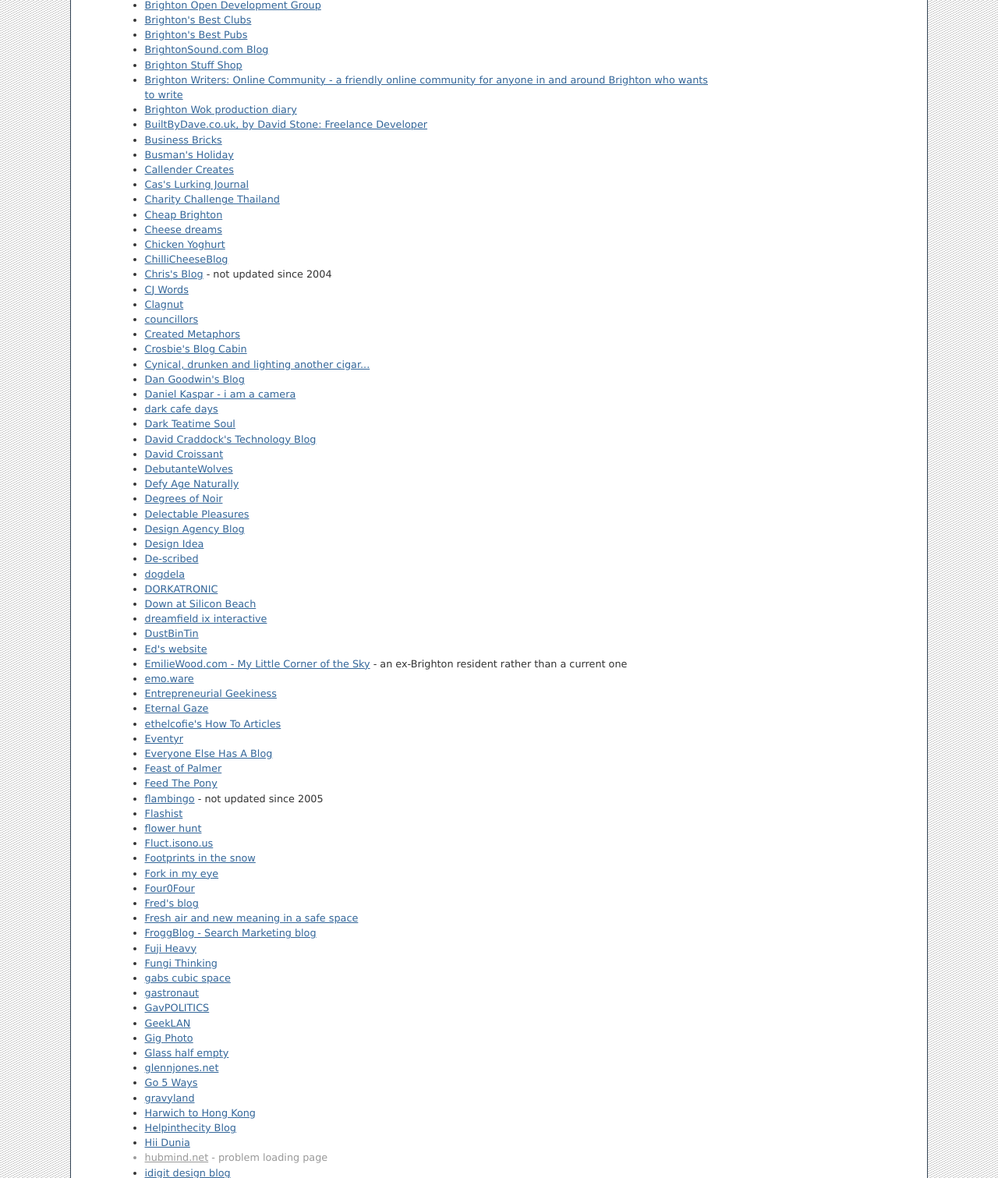
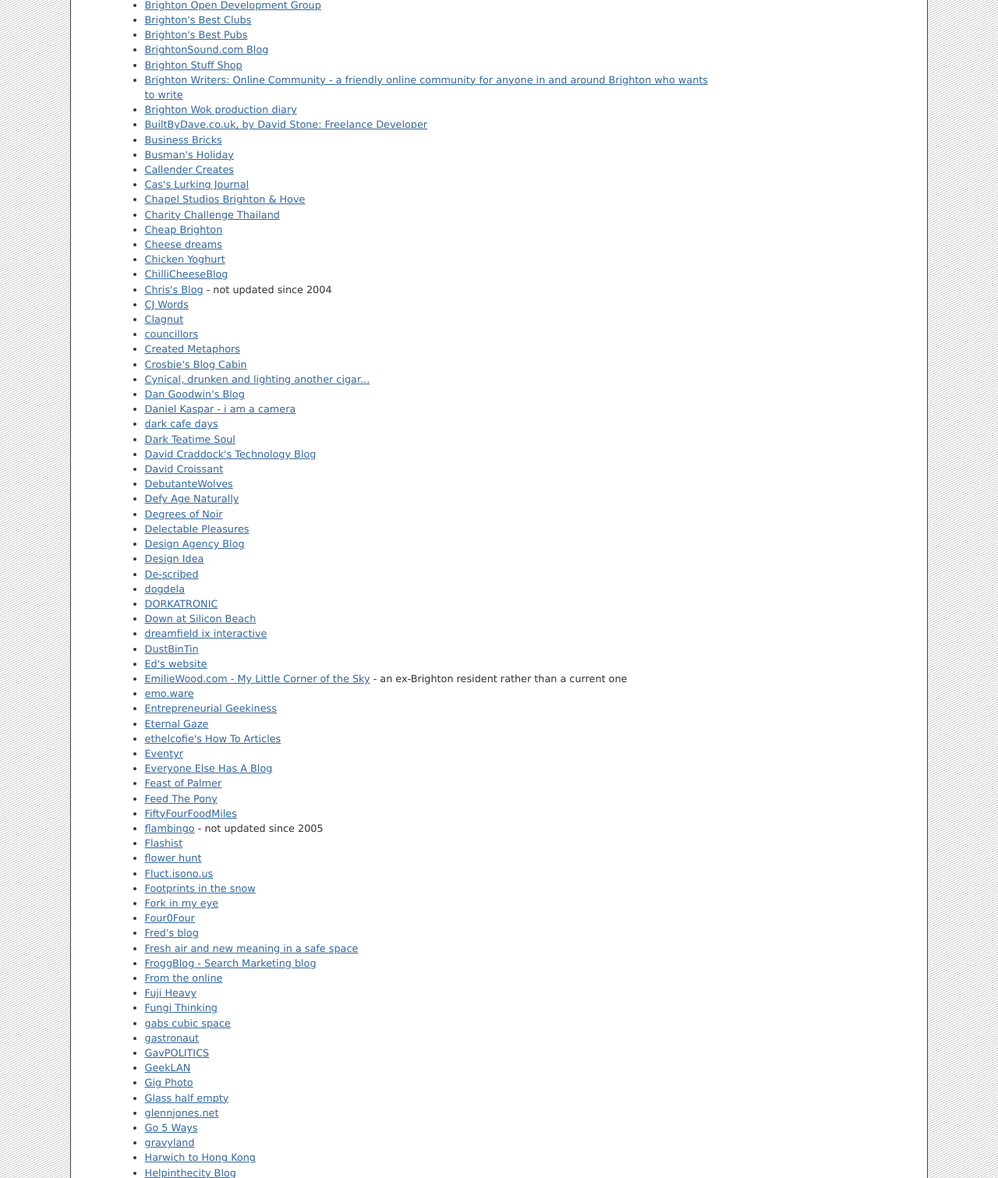
Before and after one commit to janedallaway/BrightonBloggers, a PHP site: page /blogs/ in a window 1280 px wide. Shown: the part 1457-2968 px from the top of the page at 78% size. Run offline with PHP 8.4, Linux system fonts and the light colour scheme.

Commit message:
New blogs added
git-svn-id: http://svn.dallaway.com/home/brightonbloggers/trunk@113 e2c0d64b-04fe-47af-b924-58d64e95b572

```diff
--- a/blogs/index.php
+++ b/blogs/index.php
@@ -129,6 +129,7 @@
 	<li><a href="http://benlobo.blogspot.com/">Busman's Holiday</a></li>
 	<li><a href="http://www.callendercreates.com/blog/">Callender Creates</a></li>
 	<li><a href="http://cas-cool.livejournal.com/">Cas's Lurking Journal</a></li>
+	<li><a href="http://www.chapelstudiosbrighton.com/">Chapel Studios Brighton & Hove</a></li>
 	<li><a href="http://charitychallengethailand.blogspot.com/">Charity Challenge Thailand</a></li>
 	<li><a href="http://cheapbrighton.com/">Cheap Brighton</a></li>
 	<li><a href="http://www.triffid.org/blog/">Cheese dreams</a></li>
@@ -169,6 +170,7 @@
 	<li><a href="http://everyoneelsehasablog.blogspot.com/">Everyone Else Has A Blog</a></li>
 	<li><a href="http://www.feastofpalmer.com/">Feast of Palmer</a></li>
 	<li><a href="http://www.feedthepony.blogspot.com/">Feed The Pony</a></li>
+	<li><a href="http://fiftyfourfoodmiles.wordpress.com/">FiftyFourFoodMiles</a></li>
 	<li><a href="http://www.flambingo.net/">flambingo</a> - not updated since 2005</li>
 	<li><a href="http://www.flashist.co.uk/">Flashist</a></li>
 	<li><a href="http://www.flowerhunt.blogspot.com/">flower hunt</a></li>
@@ -179,6 +181,7 @@
 	<li><a href="http://www.geocities.com/fredpipes/blog/index.html">Fred's blog</a></li>
 	<li><a href="http://shirrk.blogspot.com/">Fresh air and new meaning in a safe space</a></li>
 	<li><a href="http://froggblog.leapfrogg.co.uk/">FroggBlog - Search Marketing blog</a></li>
+	<li><a href="http://fromtheonline.wordpress.com/">From the online</a></li>
 	<li><a href="http://fujiheavy.blogdrive.com/">Fuji Heavy</a></li>
 	<li><a href="http://www.kingdomyouknow.blogspot.com/">Fungi Thinking</a></li>
 	<li><a href="http://cubicspaces.blogspot.com/">gabs cubic space</a></li>
@@ -264,6 +267,7 @@
 	<li><a href="http://www.oneidea.co.uk/">One idea</a></li>
 	<li><a href="http://themonkeytypes.blogspot.com/">One Monkey, One Typewriter</a></li>
 	<li><a href="http://www.onemorewipe.com/">onemorewipe</a> - now showing gerbil cam</li>
+	<li><a href="http://blogs.journalism.co.uk/editors/">Online journalism news for journalists</a></li>
 	<li><a href="http://onlystopping.blogspot.com/">Only Stopping</a></li>
 	<li><a href="http://www.open.typepad.com/">Open (finds, minds, conversations)...</a></li>
 	<li><a href="http://omf.blogspot.com/">Other Men's Flowers</a></li>
@@ -325,6 +329,7 @@
 	<li><a href="http://www.brunswickblog.blogspot.com/">The Brunswick Blog</a></li>
 	<li><a href="http://www.tomnixon.co.uk/">The business of website development and online marketing</a></li>
 	<li><a href="http://codshit.blogspot.com/">The Codshit Files</a></li>
+	<li><a href="http://jimpurbrick.com/">The Creation Engine No. 2</a></li>
 	<li class="unavailable"><a class="unavailable" href="http://thedigitalgamer.typepad.com/">The Digital Gamer</a> - 404 Not found</li>
 	<li><a href="http://door22.wordpress.com/">The Door 22 Blog</a></li>
 	<li><a href="http://www.excitingworldofleonard.blogspot.com/">The exciting world of Leonard</a></li>
@@ -354,6 +359,7 @@
 	<li><a href="http://www.tomhume.org/">Tom Hume</a></li>
 	<li><a href="http://www.tomkiss.net/">Tom Kiss</a></li>
 	<li><a href="http://tomroper.typepad.com/">Tom Roper's Weblog</a></li>
+	<li><a href="http://brightonpainter.co.uk/blog">Tom's blog | Brighton Painter.com</a></li>
 	<li><a href="http://www.tonetek.co.uk/blog/">Tontek Blog: SEO, SEM, Internet News, Comment, Observations and Reviews</a></li>
 	<li><a href="http://archel.blogspot.com/">True Love and High Adventure</a></li>
 	<li class="unavailable"><a class="unavailable" href="http://www.ttlblog.co.uk/">TTL Blog</a> - Server not found</li>
```
